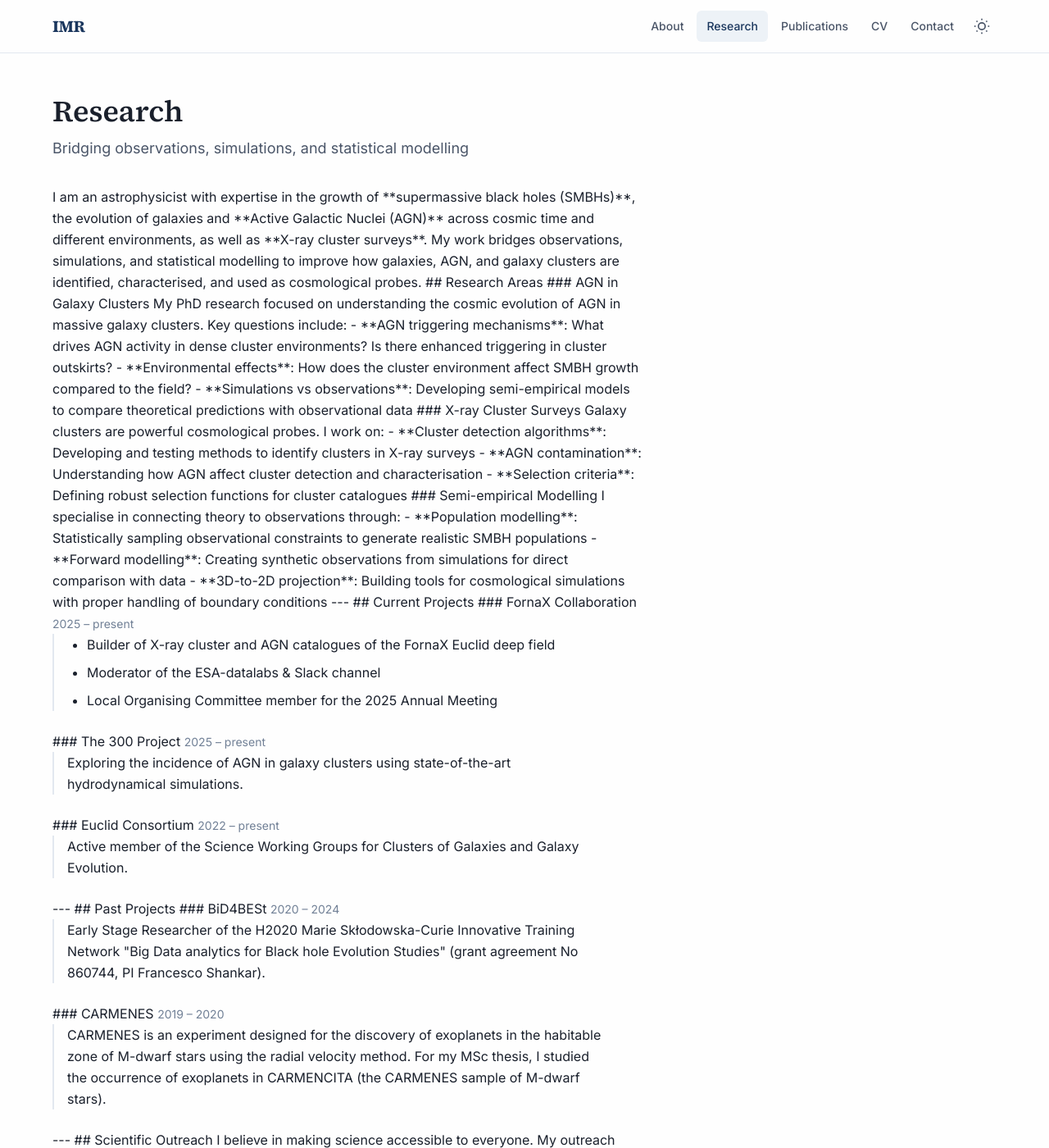
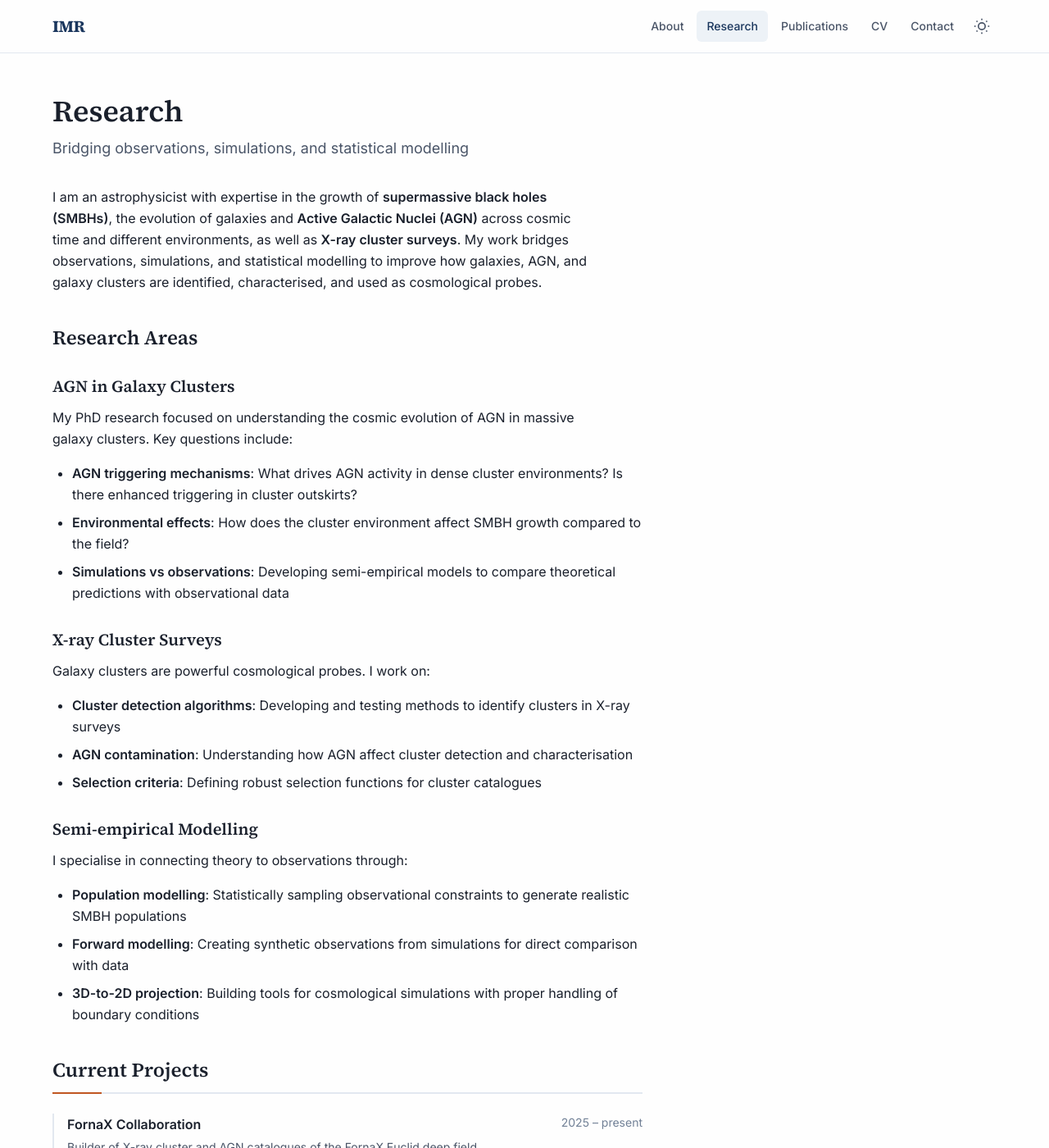
Before and after one commit to IvanMuro/IvanMuro.github.io, a Jekyll site: the page built from research.md, in a window 1280 px wide and 1400 px high. Shown: the whole window at 82% size. Built offline with Jekyll 4.4.1, drawn with Linux system fonts in a browser that asks for light colours; some of the changed text lies outside the part shown.

Commit message:
Update daily quote styling and fix research page formatting
Daily quote changes:
- Add "Daily brief:" label above quote
- Make quote text uppercase
- Change font from Caveat to Shadows Into Light

Research page fixes:
- Convert sections to use proper HTML structure with cv-item classes
- Add markdown="1" to page-content div for bold text rendering
- Current Projects, Past Projects, and Scientific Outreach now match
  the Latest News styling from index page

Also includes minor index.md date correction.

Co-Authored-By: Claude Opus 4.5 <noreply@anthropic.com>

```diff
--- a/_includes/daily-quote.html
+++ b/_includes/daily-quote.html
@@ -1,8 +1,8 @@
 <div class="daily-quote" id="daily-quote">
+  <span class="quote-label">Daily brief:</span>
   <blockquote class="quote-text" id="quote-text">
     <p></p>
   </blockquote>
-  <cite class="quote-attribution" id="quote-attribution"></cite>
 </div>
 
 <script>
--- a/_includes/head.html
+++ b/_includes/head.html
@@ -65,8 +65,8 @@
 <link rel="preconnect" href="https://fonts.googleapis.com">
 <link rel="preconnect" href="https://fonts.gstatic.com" crossorigin>
 
-<!-- Google Fonts - Source Serif Pro for headings, Inter for body, Caveat for quotes -->
-<link href="https://fonts.googleapis.com/css2?family=Caveat:wght@400;500;600&family=Inter:wght@400;500;600&family=Source+Serif+4:opsz,wght@8..60,400;8..60,600;8..60,700&display=swap" rel="stylesheet">
+<!-- Google Fonts - Source Serif Pro for headings, Inter for body, Shadows Into Light for quotes -->
+<link href="https://fonts.googleapis.com/css2?family=Inter:wght@400;500;600&family=Shadows+Into+Light&family=Source+Serif+4:opsz,wght@8..60,400;8..60,600;8..60,700&display=swap" rel="stylesheet">
 
 <!-- Main Stylesheet -->
 <link rel="stylesheet" href="{{ '/assets/css/main.css' | relative_url }}">
--- a/_sass/_components.scss
+++ b/_sass/_components.scss
@@ -606,6 +606,17 @@
   position: relative;
 }
 
+.quote-label {
+  display: block;
+  font-family: var(--font-sans);
+  font-size: var(--text-sm);
+  font-weight: var(--font-semibold);
+  color: var(--color-text-muted);
+  margin-bottom: var(--space-2);
+  text-transform: uppercase;
+  letter-spacing: 0.05em;
+}
+
 .quote-text {
   border: none;
   padding: 0;
@@ -620,6 +631,7 @@
     margin: 0;
     position: relative;
     z-index: 1;
+    text-transform: uppercase;
 
     &::before {
       content: '"';
@@ -633,14 +645,6 @@
       font-size: var(--text-xl);
     }
   }
-}
-
-.quote-attribution {
-  display: block;
-  margin-top: var(--space-4);
-  font-size: var(--text-sm);
-  color: var(--color-text-muted);
-  font-style: normal;
 }
 
 
--- a/_sass/_variables.scss
+++ b/_sass/_variables.scss
@@ -71,7 +71,7 @@
   --font-serif: 'Source Serif 4', 'Georgia', 'Times New Roman', serif;
   --font-sans: 'Inter', -apple-system, BlinkMacSystemFont, 'Segoe UI', Roboto, sans-serif;
   --font-mono: 'SF Mono', 'Monaco', 'Inconsolata', 'Fira Code', monospace;
-  --font-handwritten: 'Caveat', cursive;
+  --font-handwritten: 'Shadows Into Light', cursive;
 
   // Font sizes - fluid typography
   --text-xs: 0.75rem;      // 12px
--- a/research.md
+++ b/research.md
@@ -5,7 +5,7 @@ subtitle: Bridging observations, simulations, and statistical modelling
 permalink: /research/
 ---
 
-<div class="page-content">
+<div class="page-content" markdown="1">
 
 I am an astrophysicist with expertise in the growth of **supermassive black holes (SMBHs)**, the evolution of galaxies and **Active Galactic Nuclei (AGN)** across cosmic time and different environments, as well as **X-ray cluster surveys**. My work bridges observations, simulations, and statistical modelling to improve how galaxies, AGN, and galaxy clusters are identified, characterised, and used as cosmological probes.
 
@@ -35,76 +35,83 @@ I specialise in connecting theory to observations through:
 - **Forward modelling**: Creating synthetic observations from simulations for direct comparison with data
 - **3D-to-2D projection**: Building tools for cosmological simulations with proper handling of boundary conditions
 
----
+<section class="section">
+<h2 class="section-title">Current Projects</h2>
+<div class="cv-section">
+  <div class="cv-item">
+    <div class="cv-item-header">
+      <span class="cv-item-title">FornaX Collaboration</span>
+      <span class="cv-item-date">2025 – present</span>
+    </div>
+    <p class="cv-item-description">Builder of X-ray cluster and AGN catalogues of the FornaX Euclid deep field. Moderator of the ESA-datalabs & Slack channel. Local Organising Committee member for the 2025 Annual Meeting.</p>
+  </div>
+  <div class="cv-item">
+    <div class="cv-item-header">
+      <span class="cv-item-title">The 300 Project</span>
+      <span class="cv-item-date">2025 – present</span>
+    </div>
+    <p class="cv-item-description">Exploring the incidence of AGN in galaxy clusters using state-of-the-art hydrodynamical simulations.</p>
+  </div>
+  <div class="cv-item">
+    <div class="cv-item-header">
+      <span class="cv-item-title">Euclid Consortium</span>
+      <span class="cv-item-date">2022 – present</span>
+    </div>
+    <p class="cv-item-description">Active member of the Science Working Groups for Clusters of Galaxies and Galaxy Evolution.</p>
+  </div>
+</div>
+</section>
 
-## Current Projects
+<section class="section">
+<h2 class="section-title">Past Projects</h2>
+<div class="cv-section">
+  <div class="cv-item">
+    <div class="cv-item-header">
+      <span class="cv-item-title">BiD4BESt</span>
+      <span class="cv-item-date">2020 – 2024</span>
+    </div>
+    <p class="cv-item-description">Early Stage Researcher of the H2020 Marie Skłodowska-Curie Innovative Training Network "Big Data analytics for Black hole Evolution Studies" (grant agreement No 860744, PI Francesco Shankar).</p>
+  </div>
+  <div class="cv-item">
+    <div class="cv-item-header">
+      <span class="cv-item-title">CARMENES</span>
+      <span class="cv-item-date">2019 – 2020</span>
+    </div>
+    <p class="cv-item-description">CARMENES is an experiment designed for the discovery of exoplanets in the habitable zone of M-dwarf stars using the radial velocity method. For my MSc thesis, I studied the occurrence of exoplanets in CARMENCITA (the CARMENES sample of M-dwarf stars).</p>
+  </div>
+</div>
+</section>
 
-### FornaX Collaboration
-<span style="color: var(--color-text-muted); font-size: var(--text-sm);">2025 – present</span>
-
-<div class="cv-item">
-<ul>
-<li>Builder of X-ray cluster and AGN catalogues of the FornaX Euclid deep field</li>
-<li>Moderator of the ESA-datalabs & Slack channel</li>
-<li>Local Organising Committee member for the 2025 Annual Meeting</li>
-</ul>
+<section class="section">
+<h2 class="section-title">Scientific Outreach</h2>
+<p style="margin-bottom: var(--space-4);">I believe in making science accessible to everyone. My outreach activities include:</p>
+<div class="cv-section">
+  <div class="cv-item">
+    <div class="cv-item-header">
+      <span class="cv-item-title">Pilgrims of the Kosmos Podcast</span>
+      <span class="cv-item-date">2022 – present</span>
+    </div>
+    <p class="cv-item-description">Co-hosting a podcast where we talk with scientists at different career stages, exploring their research journeys and the human side of science.</p>
+  </div>
+  <div class="cv-item">
+    <div class="cv-item-header">
+      <span class="cv-item-title">Centro Astronómico de Tiedra</span>
+      <span class="cv-item-date">Summers 2019, 2021, 2022</span>
+    </div>
+    <p class="cv-item-description">Support astronomer delivering live scientific presentations to non-technical audiences, operating observation and planetarium equipment during public events.</p>
+  </div>
+  <div class="cv-item">
+    <div class="cv-item-header">
+      <span class="cv-item-title">Publications & Articles</span>
+    </div>
+    <ul class="cv-item-description">
+      <li><strong>September 2022</strong>: Article in "Astronomía" magazine on AGN (Spanish)</li>
+      <li><strong>July 2022</strong>: HIPPARCHOS (Hellenic Astronomical Society), Volume 3, Issue 5, pages 17-21 on AGN (co-author)</li>
+      <li><strong>December 2020</strong>: Outreach talk on exoplanet detection via radial velocities (Spanish)</li>
+    </ul>
+  </div>
 </div>
-
-### The 300 Project
-<span style="color: var(--color-text-muted); font-size: var(--text-sm);">2025 – present</span>
-
-<div class="cv-item">
-<p>Exploring the incidence of AGN in galaxy clusters using state-of-the-art hydrodynamical simulations.</p>
-</div>
-
-### Euclid Consortium
-<span style="color: var(--color-text-muted); font-size: var(--text-sm);">2022 – present</span>
-
-<div class="cv-item">
-<p>Active member of the Science Working Groups for Clusters of Galaxies and Galaxy Evolution.</p>
-</div>
-
----
-
-## Past Projects
-
-### BiD4BESt
-<span style="color: var(--color-text-muted); font-size: var(--text-sm);">2020 – 2024</span>
-
-<div class="cv-item">
-<p>Early Stage Researcher of the H2020 Marie Skłodowska-Curie Innovative Training Network "Big Data analytics for Black hole Evolution Studies" (grant agreement No 860744, PI Francesco Shankar).</p>
-</div>
-
-### CARMENES
-<span style="color: var(--color-text-muted); font-size: var(--text-sm);">2019 – 2020</span>
-
-<div class="cv-item">
-<p>CARMENES is an experiment designed for the discovery of exoplanets in the habitable zone of M-dwarf stars using the radial velocity method. For my MSc thesis, I studied the occurrence of exoplanets in CARMENCITA (the CARMENES sample of M-dwarf stars).</p>
-</div>
-
----
-
-## Scientific Outreach
-
-I believe in making science accessible to everyone. My outreach activities include:
-
-### Pilgrims of the Kosmos Podcast
-<span style="color: var(--color-text-muted); font-size: var(--text-sm);">2022 – present</span>
-
-Co-hosting a podcast where we talk with scientists at different career stages, exploring their research journeys and the human side of science.
-
-### Centro Astronómico de Tiedra
-<span style="color: var(--color-text-muted); font-size: var(--text-sm);">Summers 2019, 2021, 2022</span>
-
-Support astronomer delivering live scientific presentations to non-technical audiences, operating observation and planetarium equipment during public events.
-
-### Publications & Articles
-
-- **September 2022**: Article in "Astronomía" magazine on AGN (Spanish)
-- **July 2022**: HIPPARCHOS (Hellenic Astronomical Society), Volume 3, Issue 5, pages 17-21 on AGN (co-author)
-- **December 2020**: Outreach talk on exoplanet detection via radial velocities (Spanish)
-
----
+</section>
 
 <div style="margin-top: var(--space-10);">
 <p><strong>Interested in collaborating?</strong> I'm always happy to discuss potential projects. <a href="{{ '/contact/' | relative_url }}">Get in touch</a> or check out my <a href="{{ '/publications/' | relative_url }}">publications</a>.</p>
```
Also changed, not shown: index.md (+2 -2 lines).
